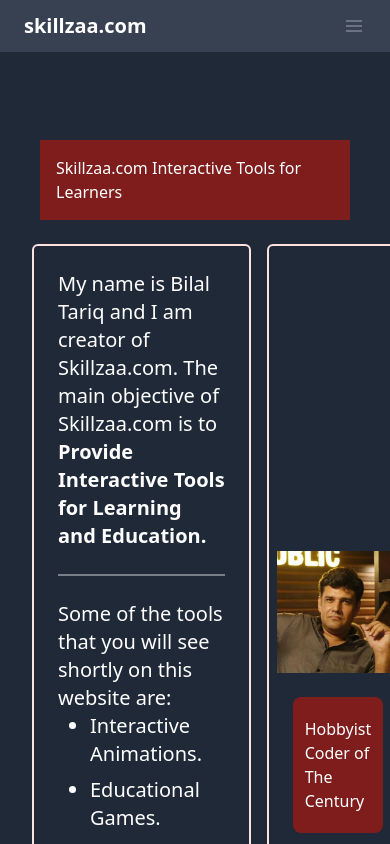
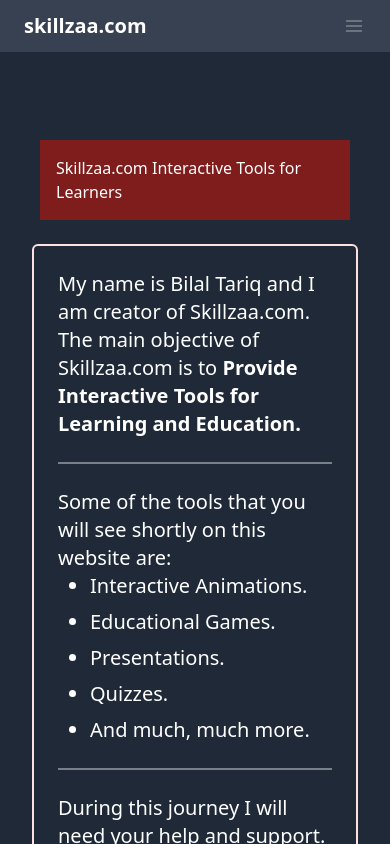
Before and after one commit to bilza2023/netlify_site, a SvelteKit app: page /about in a window 390 px wide. Shown: the top 844 px of the page. Built offline with nearby package versions, Linux system fonts and the light colour scheme.

Commit message:
media quries added

```diff
--- a/src/routes/about/+page.svelte
+++ b/src/routes/about/+page.svelte
@@ -43,4 +43,20 @@
   display: grid;
     grid-template-columns: 4fr 2fr;
 }
+@media screen and (max-width: 1000px) {
+  .grid-container {
+    grid-template-columns: 1fr;
+  }
+
+}
+/*
+@media screen and (max-width: 640px) {
+  .grid-container {
+    grid-template-columns: 1fr;
+  }
+  .grid-container > div:last-child {
+    display: none;
+  }
+} */
+
 </style>
```
